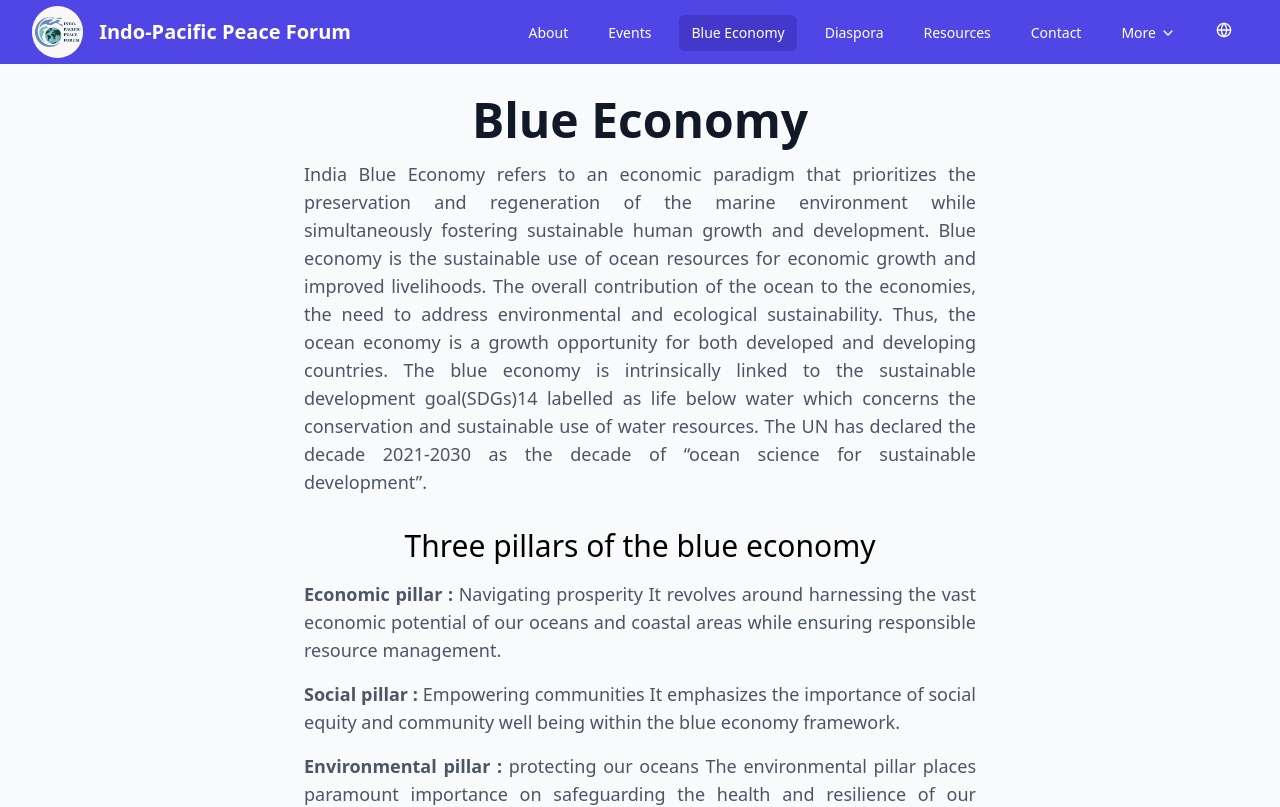
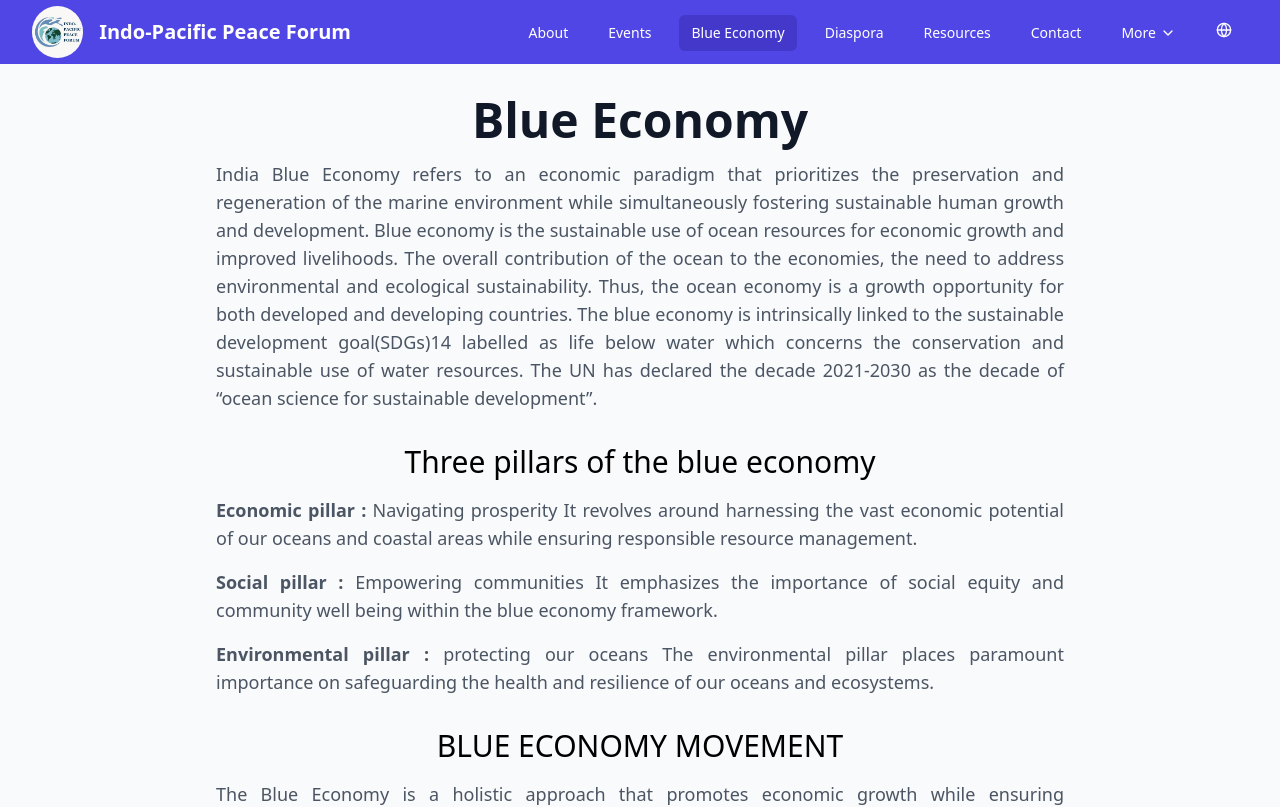
Before and after one commit to devanshtyagi26/Global-Peace-Foundation, a React (Vite) app: page /blueEconomy in a window 1280 px wide. Shown: the top 807 px of the page. Built offline with nearby package versions, Linux system fonts and the light colour scheme.

Commit message:
Width adjustments

```diff
--- a/src/pages/BlueEconomy.tsx
+++ b/src/pages/BlueEconomy.tsx
@@ -1,36 +1,35 @@
-import React from "react";
 import { useTranslation } from "react-i18next";
 function BlueEconomy() {
   const { t } = useTranslation();
   return (
     <div className="pt-24 pb-16 bg-gray-50">
-      <div className="max-w-7xl mx-auto px-4 sm:px-6 lg:px-8">
+      <div className="mx-auto px-4 sm:px-6 lg:px-8 md:max-w-[57rem] w-full">
         <div className="text-center mb-12 opacity-0 animate-fade-in">
           <h1 className="text-4xl font-bold text-gray-900 sm:text-5xl mb-4">
             {t("blueEconomy.title")}
           </h1>
-          <p className="text-justify text-lg text-gray-600 max-w-2xl mx-auto">
+          <p className="text-justify text-lg text-gray-600 md:max-w-[57rem] w-full mx-auto">
             {t("blueEconomy.subtitle")}
           </p>
-          <h2 className="text-lg mt-8 sm:text-xl md:text-2xl lg:text-3xl">
+          <h2 className="text-lg mt-8 sm:text-xl md:text-2xl lg:text-3xl text-[1.4rem] font-medium md:text-base">
             {t("blueEconomy.pillars.title")}
           </h2>
-          <p className="text-justify text-lg mt-4 text-gray-600 max-w-2xl mx-auto">
+          <p className="text-justify text-lg mt-4 text-gray-600 md:max-w-[57rem] w-full mx-auto">
             <b>{t("blueEconomy.pillars.types.economic.title")}</b>
             {t("blueEconomy.pillars.types.economic.subtitle")}
           </p>
-          <p className="text-justify text-lg mt-4 text-gray-600 max-w-2xl mx-auto">
+          <p className="text-justify text-lg mt-4 text-gray-600 md:max-w-[57rem] w-full mx-auto">
             <b>{t("blueEconomy.pillars.types.social.title")}</b>
             {t("blueEconomy.pillars.types.social.subtitle")}
           </p>
-          <p className="text-justify text-lg mt-4 text-gray-600 max-w-2xl mx-auto">
+          <p className="text-justify text-lg mt-4 text-gray-600 md:max-w-[57rem] w-full mx-auto">
             <b>{t("blueEconomy.pillars.types.environmental.title")}</b>
             {t("blueEconomy.pillars.types.environmental.subtitle")}
           </p>
-          <h2 className="text-lg mt-8 sm:text-xl md:text-2xl lg:text-3xl">
+          <h2 className="text-lg mt-8 sm:text-xl md:text-2xl lg:text-3xl text-[1.4rem] font-medium md:text-base">
             {t("blueEconomy.movement.title")}
           </h2>
-          <p className="text-justify text-lg mt-4 text-gray-600 max-w-2xl mx-auto">
+          <p className="text-justify text-lg mt-4 text-gray-600 md:max-w-[57rem] w-full mx-auto">
             {t("blueEconomy.movement.subtitle")}
           </p>
         </div>{" "}
```
